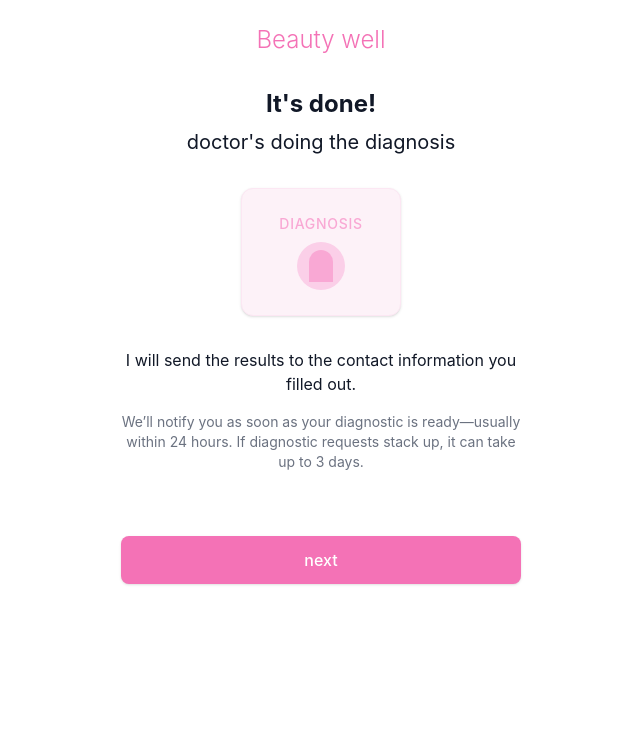
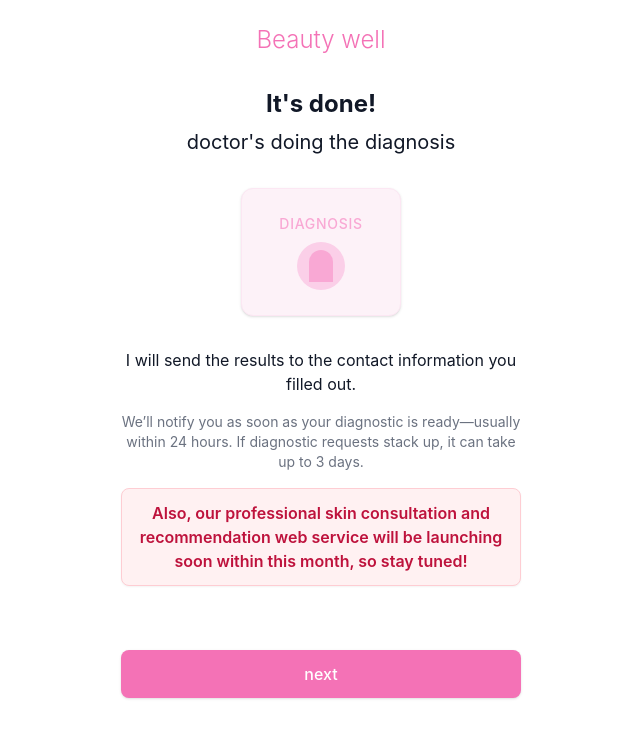
Before and after one commit to CodingBot000/treatment-estimate-landinng, a Next.js app: page /estimate/SkinSurveyFlow/questionnaire/complete in a window 1280 px wide. Shown: the top 738 px of the page, without its empty margins (319-959 px from the left). Built offline with nearby package versions, Linux system fonts and the light colour scheme.

Commit message:
add message

```diff
--- a/src/app/estimate/SkinSurveyFlow/questionnaire/UserInfoStep.tsx
+++ b/src/app/estimate/SkinSurveyFlow/questionnaire/UserInfoStep.tsx
@@ -152,7 +152,7 @@ const UserInfo: React.FC<UserInfoStepProps> = ({ data, onDataChange }) => {
 
       <div className="space-y-3">
         <div className="flex items-center gap-2">
-          <Label className="text-gray-700 font-medium">Enter the messenger for real-time consultation if needed (at least one is required).</Label>
+          <Label className="text-gray-700 font-medium">Enter the messenger or SNS ID for real-time consultation if needed (at least one is required).</Label>
           <button
             type="button"
             onClick={addMessengerInput}
--- a/src/app/estimate/SkinSurveyFlow/questionnaire/complete/page.tsx
+++ b/src/app/estimate/SkinSurveyFlow/questionnaire/complete/page.tsx
@@ -56,6 +56,13 @@ const CompleteStep: React.FC<CompleteStepProps> = ({ onNext }) => {
           <p className="text-gray-500 text-sm">
             We’ll notify you as soon as your diagnostic is ready—usually within 24 hours. If diagnostic requests stack up, it can take up to 3 days.
           </p>
+
+            {/* Highlighted Notice */}
+          <div className="mt-6 bg-rose-50 border border-rose-200 rounded-lg px-4 py-3 shadow-sm">
+            <p className="text-rose-700 font-semibold text-sm md:text-base">
+              Also, our professional skin consultation and recommendation web service will be launching soon within this month, so stay tuned!
+            </p>
+          </div>
         </div>
       </div>
 
```
